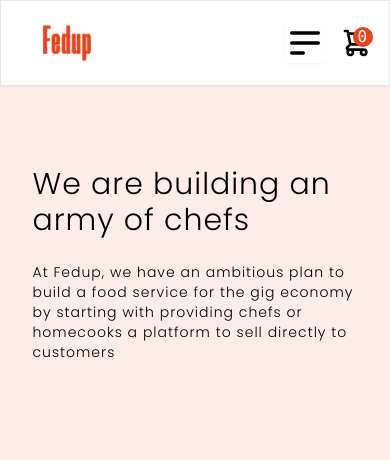
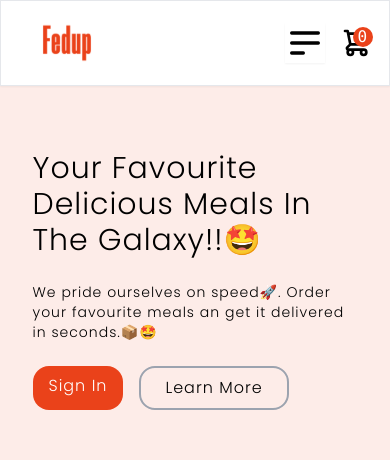
Before and after one commit to boybenson/fast-food-frontend, a React (Create React App) app: page / in a window 390 px wide. Shown: the top 460 px of the page. Built offline with nearby package versions, Linux system fonts and the light colour scheme; what tw-elements would draw is missing.

Commit message:
fix: made few changes to the front end UI

```diff
--- a/src/App.jsx
+++ b/src/App.jsx
@@ -5,6 +5,7 @@ import { Toaster } from "react-hot-toast";
 import { appRoutes } from "./routes";
 import MainLayout from "./layouts/index";
 import RequireAuth from "./routes/protected-route";
+import Loader from "./components/loader";
 
 const App = () => {
   const [showDropDown, setShowDropDown] = useState(false);
@@ -14,12 +15,12 @@ const App = () => {
   };
   return (
     <BrowserRouter>
-      <Suspense fallback={<div>Loading...</div>}>
       <MainLayout
         showDropDown={showDropDown}
         setShowDropDown={setShowDropDown}
         toggleNav={toggleNav}
       >
+        <Suspense fallback={<Loader />}>
           <Routes>
             {appRoutes.map(({ path, element, protected: protect }, index) => {
               return !protect ? (
@@ -33,8 +34,8 @@ const App = () => {
               );
             })}
           </Routes>
+        </Suspense>
       </MainLayout>
-      </Suspense>
       <Toaster position="top-center" reverseOrder={false} />
     </BrowserRouter>
   );
--- /dev/null
+++ b/src/components/loader/index.js
@@ -0,0 +1,17 @@
+import React from "react";
+import { RotateSpinner } from "react-spinners-kit";
+
+const Loader = () => {
+  return (
+    <section>
+      <div
+        style={{ height: "300px" }}
+        className="flex justify-center items-center"
+      >
+        <RotateSpinner size={45} color="red" />
+      </div>
+    </section>
+  );
+};
+
+export default Loader;
--- a/src/pages/home/home-component.js
+++ b/src/pages/home/home-component.js
@@ -8,21 +8,20 @@ const HomeComponent = () => {
         <section className="bg-landingBgColor w-10/12 my-0 mx-auto grid grid-cols-1 md:grid-cols-2 bottom-heading">
           <div className="flex flex-col justify-center gap-y-6 md:gap-y-10">
             <h1 className="text-3xl md:text-5xl">
-              We are building an army of chefs
+              Your Favourite Delicious Meals In The Galaxy!!🤩
             </h1>
             <p className="text-sm md:text-lg">
-              At Fedup, we have an ambitious plan to build a food service for
-              the gig economy by starting with providing chefs or homecooks a
-              platform to sell directly to customers
+              We pride ourselves on speed🚀. Order your favourite meals an get
+              it delivered in seconds.📦🤩
             </p>
 
-            <div className="hidden md:block">
+            <div className="md:block">
               <div className="flex gap-x-4">
                 <Link
-                  to="/"
+                  to="/auth/signin"
                   className="bg-primary text-white py-2 px-4 rounded-2xl"
                 >
-                  Get Started
+                  Sign In
                 </Link>
                 <Link
                   to="/"
```
Lines whose indentation alone changed are shown as unchanged.
